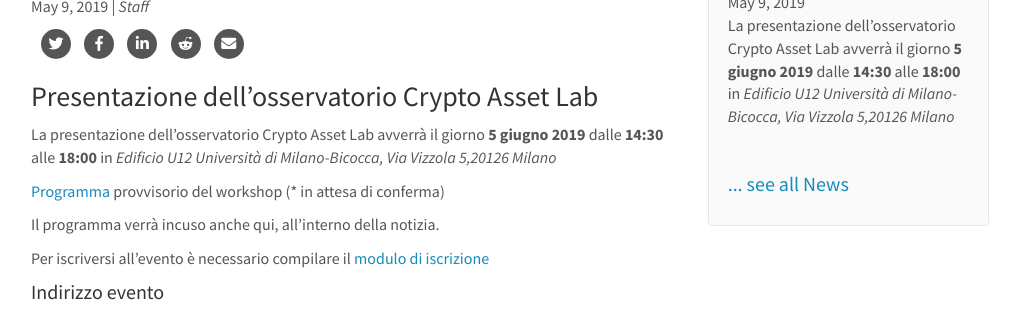
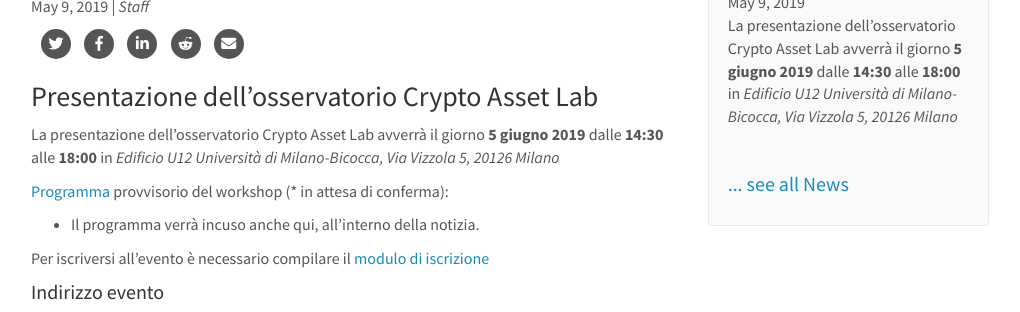
Before and after one commit to cryptoassetlab/cryptoassetlab.github.io, a Jekyll site: the page built from _posts/2019-05-09-save_the_date.md, in a window 1280 px wide, cut to the strip 198-510 px from the top of the page. Shown: the whole strip, without its empty margins (125-1145 px from the left). Built offline with Jekyll 4.4.1, drawn with Linux system fonts in a browser that asks for light colours; nearby versions of some CDN libraries.

Commit message:
fixed typo

```diff
--- a/_posts/2019-05-09-save_the_date.md
+++ b/_posts/2019-05-09-save_the_date.md
@@ -9,11 +9,13 @@
 published: true
 ---
 
-La presentazione dell’osservatorio Crypto Asset Lab avverrà il giorno **5 giugno 2019** dalle **14:30** alle **18:00** in *Edificio U12 Università di Milano-Bicocca, Via Vizzola 5,20126 Milano*
+La presentazione dell’osservatorio Crypto Asset Lab avverrà il giorno
+**5 giugno 2019** dalle **14:30** alle **18:00** in
+*Edificio U12 Università di Milano-Bicocca, Via Vizzola 5, 20126 Milano*
 
-[Programma](https://docs.google.com/document/d/1nslR3ejhNgAtTSjCagyAh8RCdAg09DzZM-tx9XkQT9c/edit?usp=sharing) provvisorio del workshop (* in attesa di conferma)
+[Programma](https://docs.google.com/document/d/1nslR3ejhNgAtTSjCagyAh8RCdAg09DzZM-tx9XkQT9c/edit?usp=sharing) provvisorio del workshop (* in attesa di conferma):
 
-Il programma verrà incuso anche qui, all'interno della notizia.
+- Il programma verrà incuso anche qui, all'interno della notizia.
 
 Per iscriversi all'evento è necessario compilare il [modulo di iscrizione](https://here.soon)
 
```
